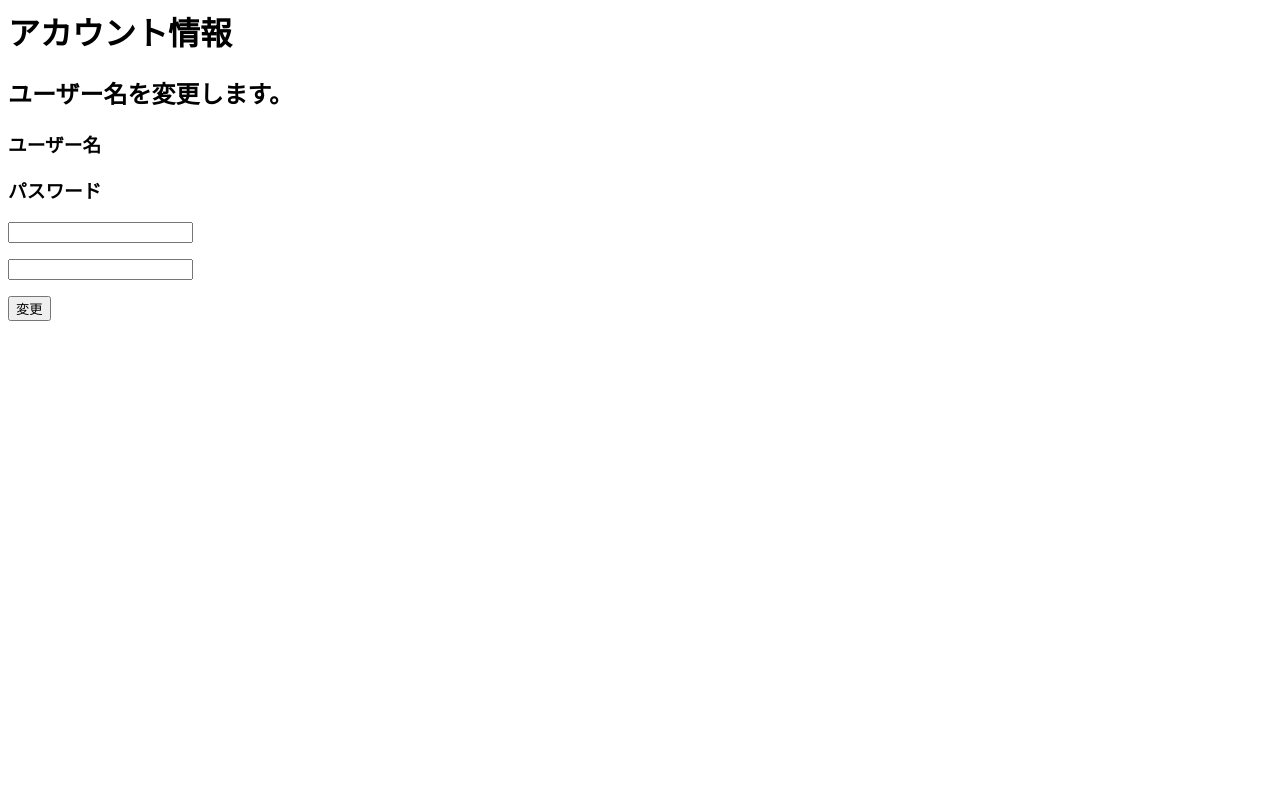
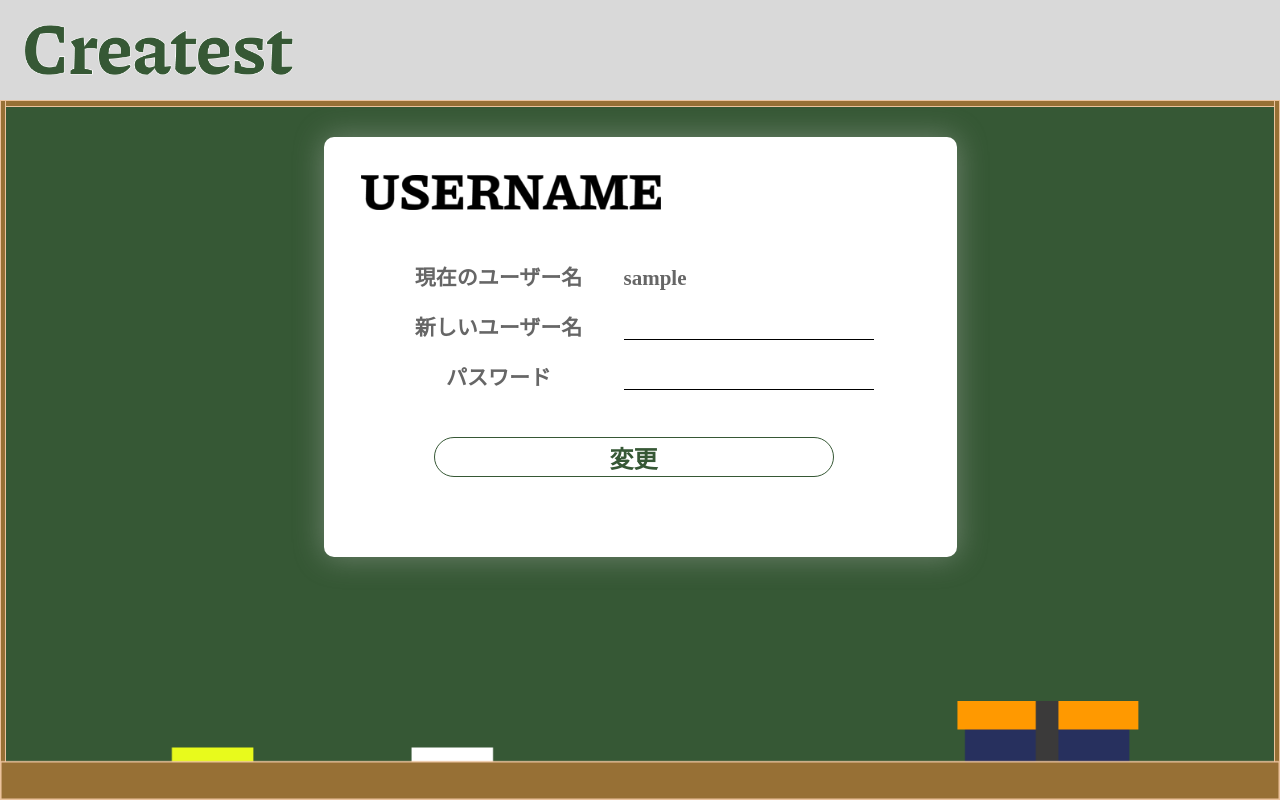
Before and after one commit to Hackathon-Spring-Bteam/Createst, a Django app: page /nameup/ in a window 1280 px wide. Run offline with Django 3.2, Linux system fonts and the light colour scheme; the visitor is signed in with stand-in values (Sample User, id 1).

Commit message:
usernamechange

```diff
--- a/work_space/src/templates/usernameup.html
+++ b/work_space/src/templates/usernameup.html
@@ -1,12 +1,17 @@
-
-<div id="content">
-    <h1 id="title">アカウント情報</h1>
-    <div id="titleline"></div>
-    <h2 id="subtitle">ユーザー名を変更します。</h2>
-    <div id="vertical_line"></div>
-    <h3 id="event_name">ユーザー名</h3>
-    <h3 id="event_password">パスワード</h3>
-    <div id="btnline"></div>
+{% extends 'base.html' %}
+{% load static %}
+{% block header %}
+<link rel="stylesheet" href="{% static 'css/usernameup.css' %}" />
+{% endblock %}
+{% block content %}
+{% include "header.html" %}
+<div class="brackbord">
+    <div class="content">
+        <img class="username" src="{% static 'img/username.png' %}">
+        <h2 id="name">現在のユーザー名</h3>
+        <h2 id="new_name">新しいユーザー名</h3>
+        <h2 id="password">パスワード</h3>
+        <p id="id_username">{{user.username}}</p>
         <form action="{% url 'nameup' %}" method="post">
             {% csrf_token %}
             {{ form.as_p }}
@@ -15,3 +20,6 @@
             </div>
         </form>
     </div>
+</div>
+    <img id="footer" src="{% static 'img/chalk_rail.png' %}">
+{% endblock %}
--- /dev/null
+++ b/work_space/static/css/usernameup.css
@@ -0,0 +1,157 @@
+body {
+  background-color: #365835;
+  color: #666666;
+}
+
+#footer {
+  position: fixed;
+  bottom: 0;
+  width: 100%;
+}
+
+.content {
+  position: relative;
+  left: 25%;
+  width: 50%;
+  top: 30px;
+  height: 420px;
+  background-color: white;
+  box-shadow: 0px 0px 30px rgba(200, 200, 200, 0.4);
+  border-radius: 10px;
+  padding: 3%;
+}
+.username {
+  width: 300px;
+  height: 35px;
+  left: 181px;
+  top: 106px;
+}
+input {
+  border: none;
+  border-bottom: 1px solid black;
+  outline: none;
+}
+h2 {
+  font-family: 'Piazzolla';
+  font-style: normal;
+  font-weight: 700;
+  font-size: 24px;
+  text-align: center;
+}
+#name {
+  position: absolute;
+  width: 350px;
+  height: 23px;
+  left: 0px;
+  top: 130px;
+
+  font-family: 'Piazzolla';
+  font-style: normal;
+  font-weight: 700;
+  font-size: 21px;
+  line-height: 23px;
+  /* ボックスの高さと同一 */
+
+
+  color: #666666;
+}
+
+#new_name {
+  position: absolute;
+  width: 350px;
+  height: 23px;
+  left: 0px;
+  top: 180px;
+
+  font-family: 'Piazzolla';
+  font-style: normal;
+  font-weight: 700;
+  font-size: 21px;
+  line-height: 23px;
+  /* ボックスの高さと同一 */
+
+
+  color: #666666;
+}
+
+#password {
+  position: absolute;
+  width: 350px;
+  height: 23px;
+  left: 0px;
+  top: 230px;
+
+  font-family: 'Piazzolla';
+  font-style: normal;
+  font-weight: 700;
+  font-size: 21px;
+  line-height: 23px;
+  /* ボックスの高さと同一 */
+
+
+  color: #666666;
+}
+#id_username {
+  position: absolute;
+  width: 250px;
+  height: 23px;
+  left: 300px;
+  top: 130px;
+
+  font-family: 'Piazzolla';
+  font-style: normal;
+  font-weight: 700;
+  font-size: 21px;
+  line-height: 23px;
+  color: #666666;
+}
+
+#id_new_username {
+  position: absolute;
+  width: 250px;
+  height: 23px;
+  left: 300px;
+  top: 180px;
+
+  font-family: 'Piazzolla';
+  font-style: normal;
+  font-weight: 700;
+  font-size: 21px;
+  line-height: 23px;
+  color: #666666;
+}
+
+#id_password {
+  position: absolute;
+  width: 250px;
+  height: 23px;
+  left: 300px;
+  top: 230px;
+
+  font-family: 'Piazzolla';
+  font-style: normal;
+  font-weight: 700;
+  font-size: 21px;
+  line-height: 23px;
+  color: #666666;
+}
+
+button[type="submit"] {
+  box-sizing: border-box;
+  position: absolute;
+  width: 400px;
+  height: 40px;
+  left: 110px;
+  top: 300px;
+  border: 1px solid #365835;
+  border-radius: 20px;
+  text-align: center;
+  font-size: 24px;
+
+  font-weight: 700;
+  color: #365835;
+}
+button[type="submit"]:hover {
+  color: white;
+  background-color: #365835;
+}
```
Also changed, not shown: work_space/static/img/USERNAME.png (added). Lines whose indentation alone changed are shown as unchanged.
